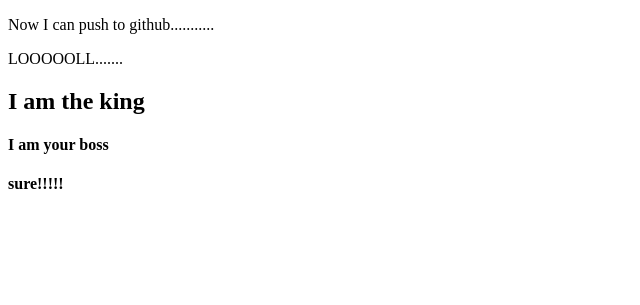
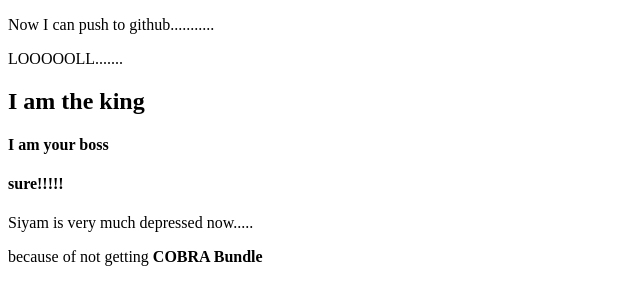
Before and after one commit to jahid118029/my-first-website, a plain HTML site: page index.html in a window 1280 px wide. Shown: the part 105-410 px from the top of the page, without its empty margins (0-640 px from the left). Drawn offline with Linux system fonts and the light colour scheme.

Commit message:
website done

```diff
--- a/index.html
+++ b/index.html
@@ -14,5 +14,7 @@
    <h2>I am the king</h2>
    <h4>I am your boss</h4>
    <h4>sure!!!!!</h4>
+   <p>Siyam is very much depressed now.....</p>
+   <p>because of not getting <b>COBRA Bundle</b></p>
 </body>
 </html>
```
